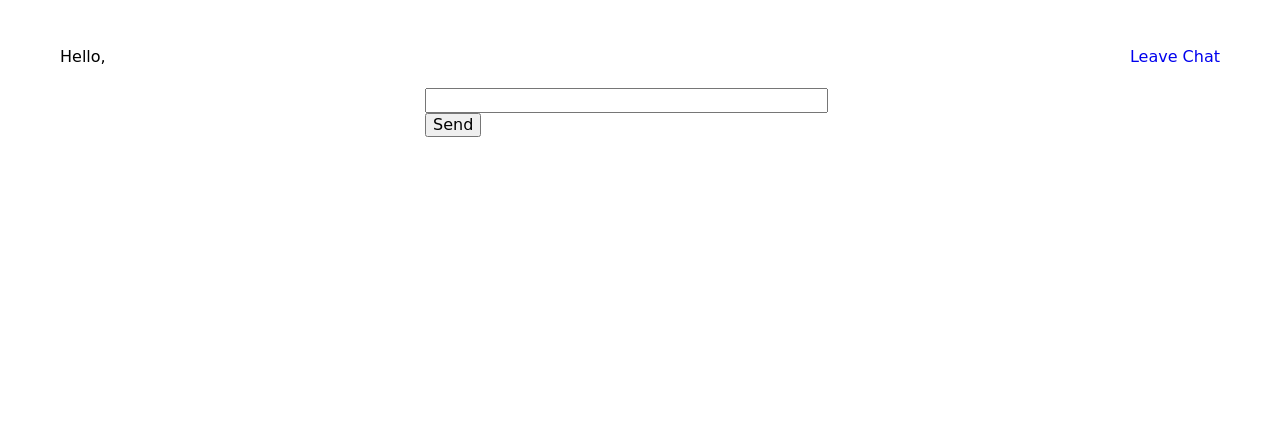
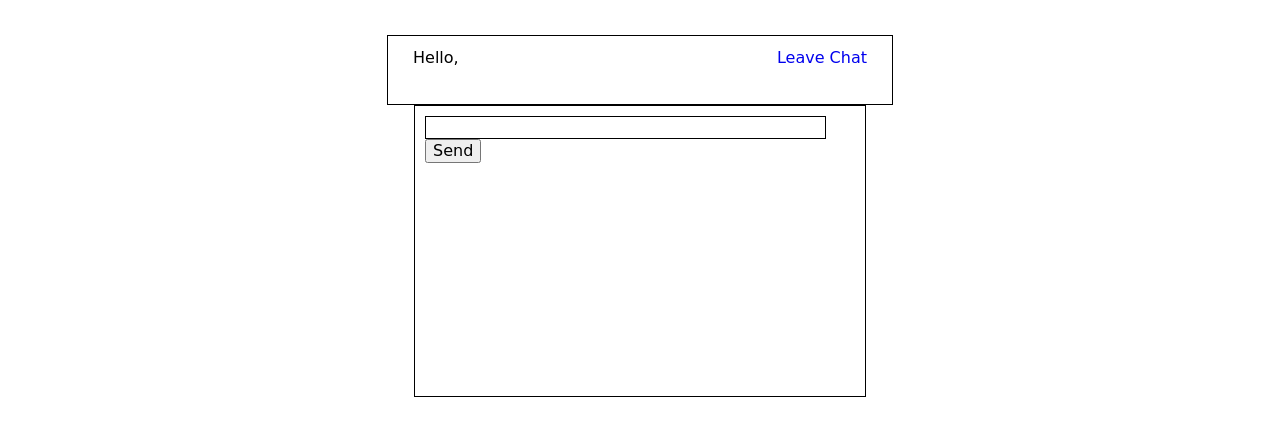
Before and after one commit to TIY-Charleston-Front-End-May2016/gabe-amanda, a website: page index.html in a window 1280 px wide. Drawn offline with nearby package versions, Linux system fonts and the light colour scheme; a web font is replaced by a local one.

Commit message:
color changes

```diff
--- a/styles.css
+++ b/styles.css
@@ -18,19 +18,19 @@ a {
   a:hover {
     text-decoration: underline;
   }
-.wrapper, /*.loginform*/ {
+.wrapper, .loginform {
   margin: 0 auto;
   padding-bottom: 25px;
   background-color: ;
   width: 504px;
-  border: 1px solid 'color here';
+  border: 1px solid black;
 }
-/*#loginform {
+#loginform {
   padding-top: 18px;
 }
   #loginform p {
     margin: 5px;
-  }*/
+  }
 .chatbox {
   text-align: left;
   margin: 0 auto;
@@ -39,12 +39,12 @@ a {
   background: #FFF;
   height: 270px;
   width: 430px;
-  border: 1px solid 'color here';
+  border: 1px solid black;
   overflow: auto;
 }
 #usermsg {
   width: 395px;
-  border: 1px solid 'color here';
+  border: 1px solid black;
 }
 #submit {
   width: 60px;
```
